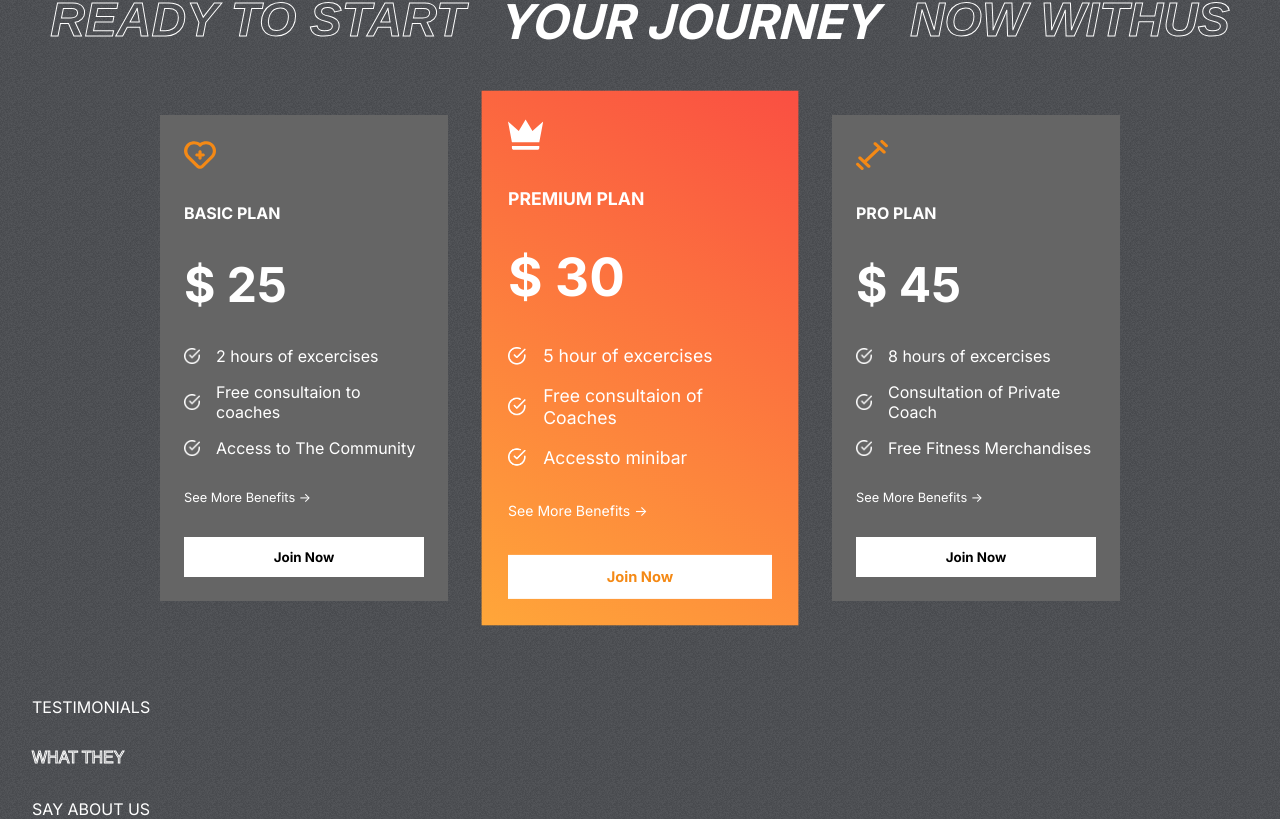
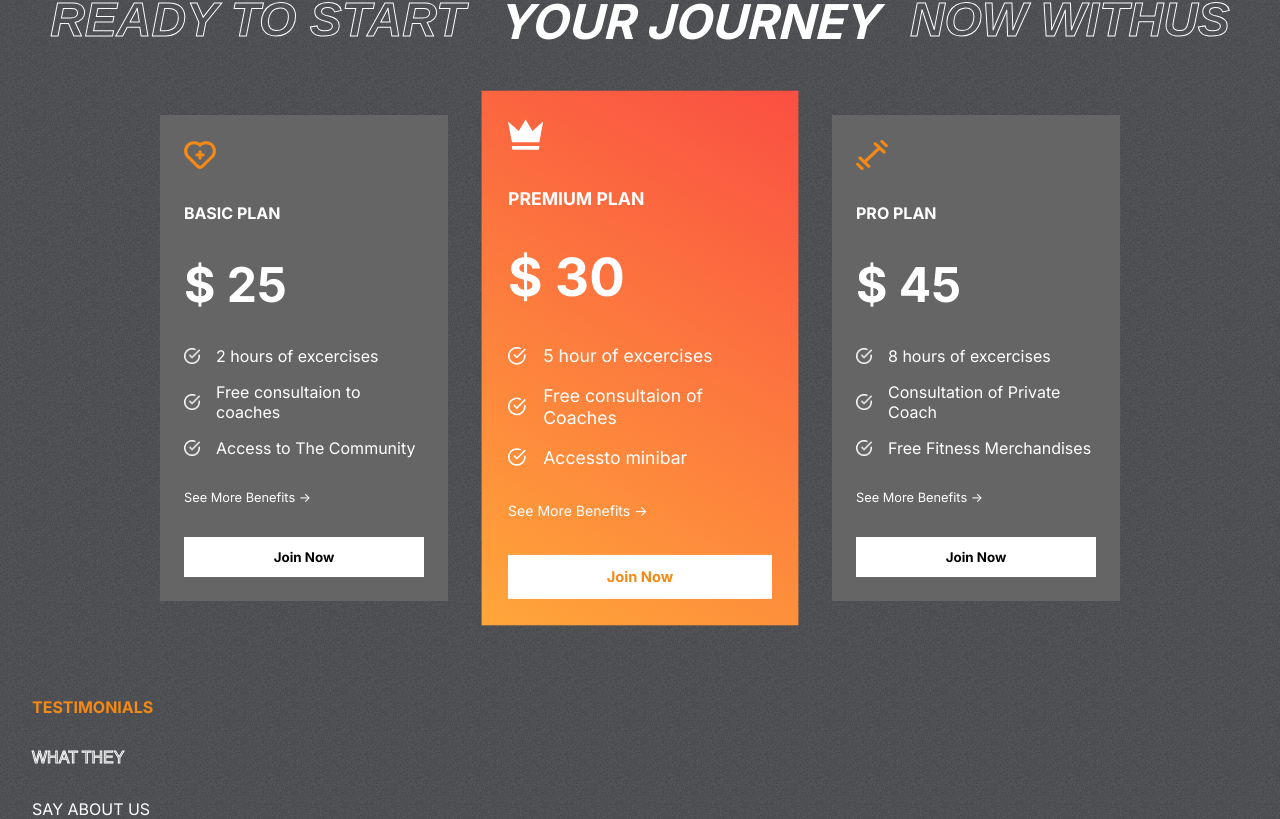
Before and after one commit to pallab17/Fithelp.o, a React (Create React App) app: page / in a window 1280 px wide. Shown: the part 1907-2726 px from the top of the page. Built offline with nearby package versions, Linux system fonts and the light colour scheme.

Commit message:
files updated

```diff
--- a/src/components/Testimonials/Testimonials.css
+++ b/src/components/Testimonials/Testimonials.css
@@ -11,3 +11,7 @@
     text-transform: uppercase;
     color: white;
 }
+.left-t>:nth-child(1){
+color: var(--orange);
+font-weight: bold;
+}
```
